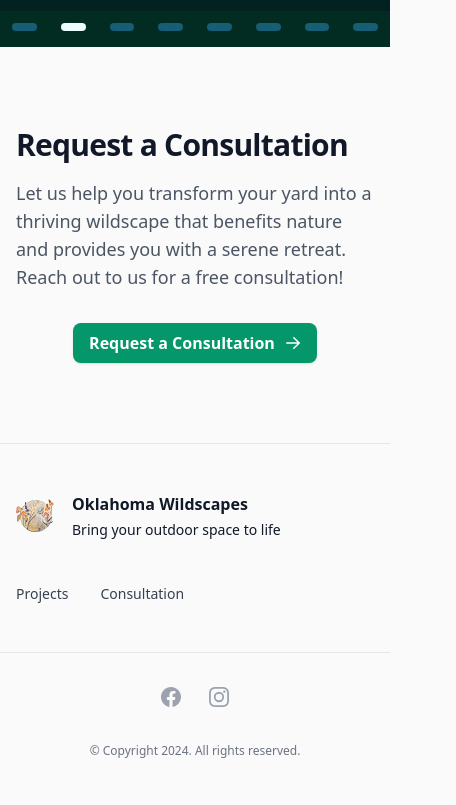
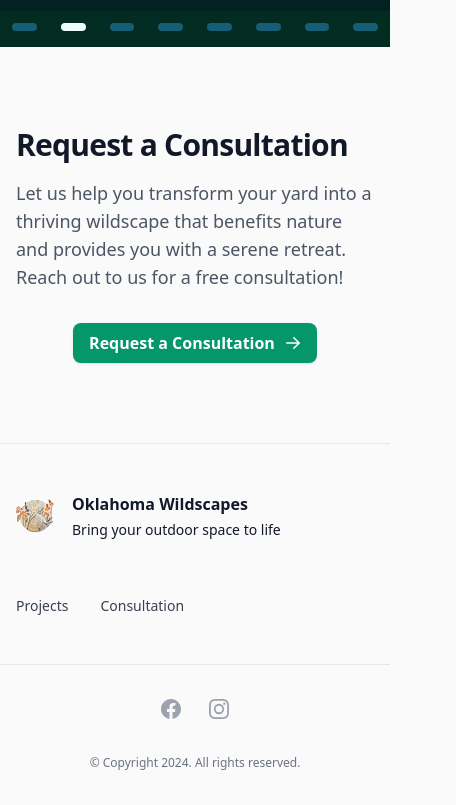
Before and after one commit to ppalms/ok-wildscapes, a Next.js app: page / in a window 390 px wide. Shown: the part 1594-2399 px from the top of the page, 456 px wide, since content can reach past the window. Built offline with nearby package versions, Linux system fonts and the light colour scheme.

Commit message:
Refactor footer for mobile and remove static width

```diff
--- a/src/components/Footer.tsx
+++ b/src/components/Footer.tsx
@@ -37,23 +37,22 @@ export function Footer() {
     <footer className="border-t border-gray-200">
       <Container>
         <div className="flex flex-col items-start justify-between gap-y-12 py-12 lg:flex-row lg:items-center lg:py-16">
-          <div>
           <div className="flex items-center text-gray-900">
             <Logomark className="h-10 w-10 flex-none fill-cyan-500" />
-              <div className="ml-4 w-96">
+            <div className="ml-4">
               <p className="text-base font-semibold">Oklahoma Wildscapes</p>
               <p className="mt-1 text-sm">Bring your outdoor space to life</p>
             </div>
           </div>
 
-            <nav className="mt-11 flex gap-8">
+          <nav className="mt-2 flex gap-8">
             <NavLinks />
           </nav>
         </div>
-        </div>
       </Container>
 
-      <div className="border-t border-gray-200 mx-auto max-w-7xl px-6 py-8 md:flex md:items-center md:justify-between lg:px-8">
+      <div className="w-full border-t border-gray-200">
+        <div className="mx-auto max-w-7xl px-6 py-8 md:flex md:items-center md:justify-between lg:px-8">
           <div className="flex justify-center space-x-6 md:order-2">
             {navigation.map((item) => (
               <a
@@ -72,6 +71,7 @@ export function Footer() {
             </p>
           </div>
         </div>
+      </div>
     </footer>
   );
 }
```
Lines whose indentation alone changed are shown as unchanged.
